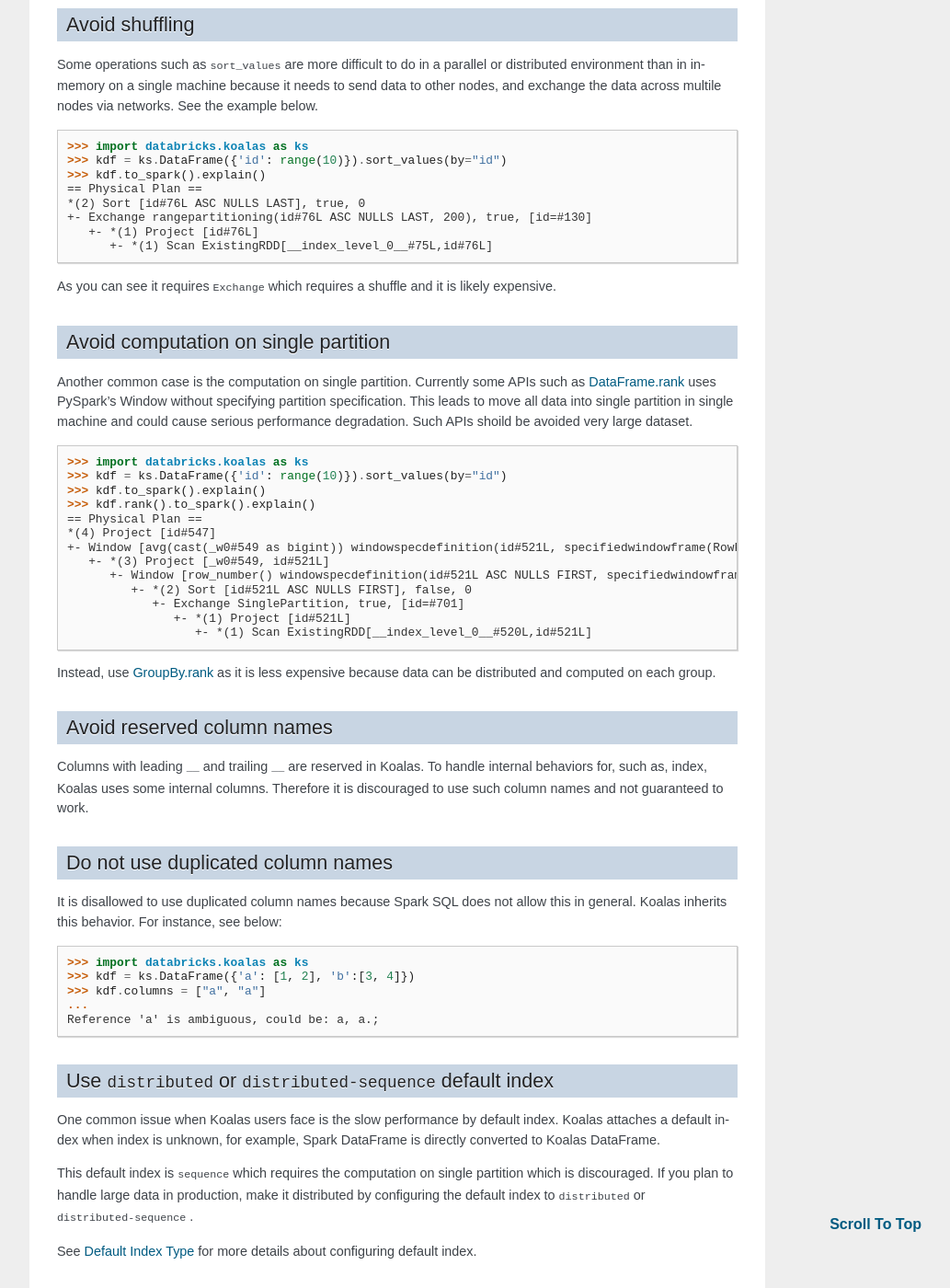
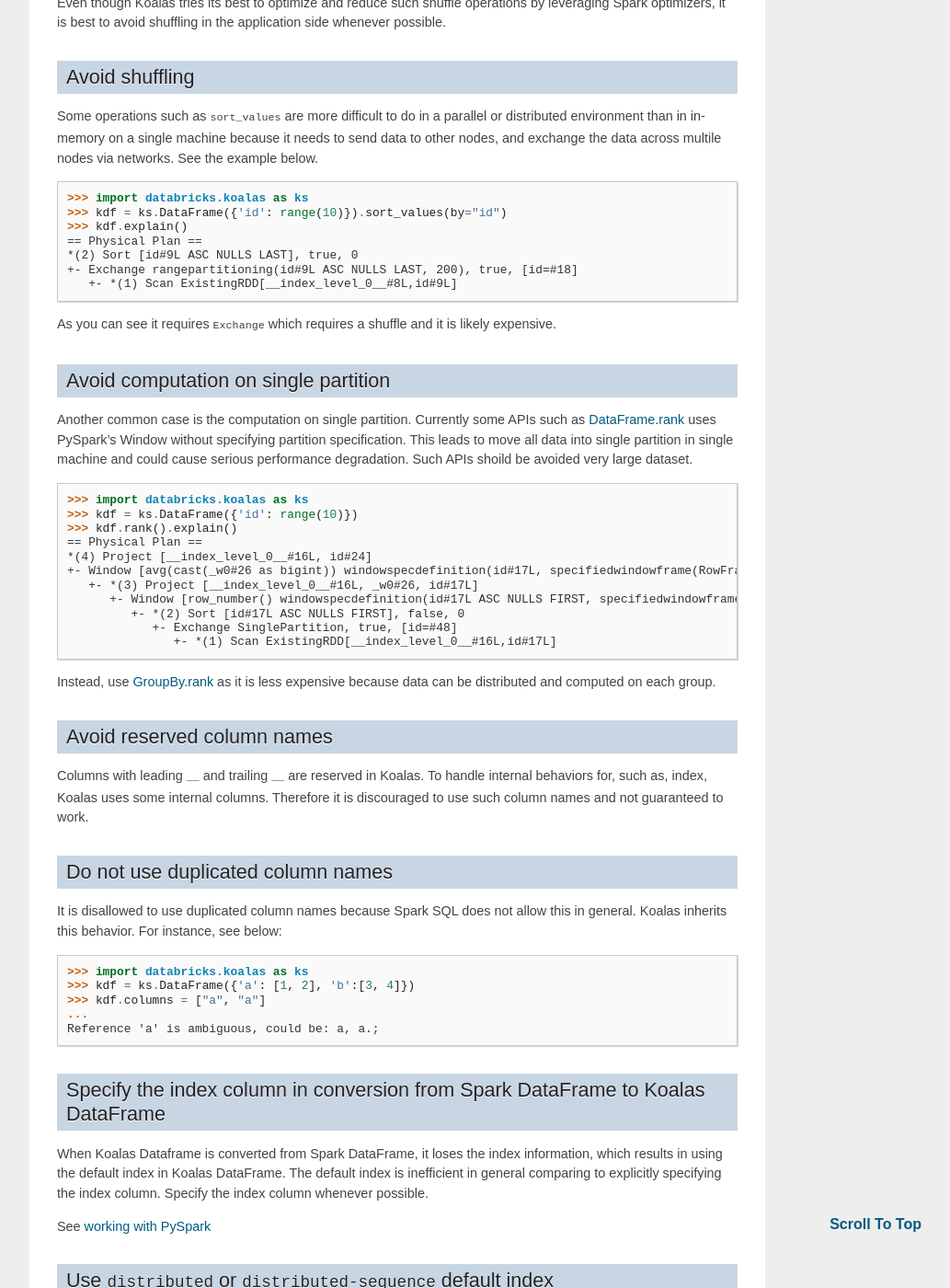
Before and after one commit to databricks/koalas, a Sphinx documentation site: the page built from docs/source/user_guide/best_practices.rst, in a window 1280 px wide and 1400 px high, scrolled down 1475 px. Shown: the whole window at 92% size, without its empty margins (238-1271 px from the left). Built offline with Sphinx 7.4.7, drawn with Linux system fonts in a browser that asks for light colours; pages that are not in the unit, such as notebooks, are missing from menus; the version number is read from the project's files by our own code; some of the changed text lies outside the part shown.

Commit message:
Address comments

```diff
--- a/docs/source/user_guide/best_practices.rst
+++ b/docs/source/user_guide/best_practices.rst
@@ -56,11 +56,10 @@
    >>> import databricks.koalas as ks
    >>> kdf = ks.DataFrame({'id': range(10)})
    >>> kdf = kdf[kdf.id > 5]
-   >>> kdf.to_spark().explain()
+   >>> kdf.explain()
    == Physical Plan ==
-   *(1) Project [id#509L]
-   +- *(1) Filter (id#509L > 5)
-      +- *(1) Scan ExistingRDD[__index_level_0__#508L,id#509L]
+   *(1) Filter (id#1L > 5)
+   +- *(1) Scan ExistingRDD[__index_level_0__#0L,id#1L]
 
 
 Whenever you are not sure about such cases, you can check the actual execution plans and
@@ -81,12 +80,11 @@
 
    >>> import databricks.koalas as ks
    >>> kdf = ks.DataFrame({'id': range(10)}).sort_values(by="id")
-   >>> kdf.to_spark().explain()
+   >>> kdf.explain()
    == Physical Plan ==
-   *(2) Sort [id#76L ASC NULLS LAST], true, 0
-   +- Exchange rangepartitioning(id#76L ASC NULLS LAST, 200), true, [id=#130]
-      +- *(1) Project [id#76L]
-         +- *(1) Scan ExistingRDD[__index_level_0__#75L,id#76L]
+   *(2) Sort [id#9L ASC NULLS LAST], true, 0
+   +- Exchange rangepartitioning(id#9L ASC NULLS LAST, 200), true, [id=#18]
+      +- *(1) Scan ExistingRDD[__index_level_0__#8L,id#9L]
 
 As you can see it requires ``Exchange`` which requires a shuffle and it is likely expensive.
 
@@ -103,18 +101,16 @@
 .. code-block:: python
 
    >>> import databricks.koalas as ks
-   >>> kdf = ks.DataFrame({'id': range(10)}).sort_values(by="id")
-   >>> kdf.to_spark().explain()
-   >>> kdf.rank().to_spark().explain()
+   >>> kdf = ks.DataFrame({'id': range(10)})
+   >>> kdf.rank().explain()
    == Physical Plan ==
-   *(4) Project [id#547]
-   +- Window [avg(cast(_w0#549 as bigint)) windowspecdefinition(id#521L, specifiedwindowframe(RowFrame, unboundedpreceding$(), unboundedfollowing$())) AS id#547], [id#521L]
-      +- *(3) Project [_w0#549, id#521L]
-         +- Window [row_number() windowspecdefinition(id#521L ASC NULLS FIRST, specifiedwindowframe(RowFrame, unboundedpreceding$(), currentrow$())) AS _w0#549], [id#521L ASC NULLS FIRST]
-            +- *(2) Sort [id#521L ASC NULLS FIRST], false, 0
-               +- Exchange SinglePartition, true, [id=#701]
-                  +- *(1) Project [id#521L]
-                     +- *(1) Scan ExistingRDD[__index_level_0__#520L,id#521L]
+   *(4) Project [__index_level_0__#16L, id#24]
+   +- Window [avg(cast(_w0#26 as bigint)) windowspecdefinition(id#17L, specifiedwindowframe(RowFrame, unboundedpreceding$(), unboundedfollowing$())) AS id#24], [id#17L]
+      +- *(3) Project [__index_level_0__#16L, _w0#26, id#17L]
+         +- Window [row_number() windowspecdefinition(id#17L ASC NULLS FIRST, specifiedwindowframe(RowFrame, unboundedpreceding$(), currentrow$())) AS _w0#26], [id#17L ASC NULLS FIRST]
+            +- *(2) Sort [id#17L ASC NULLS FIRST], false, 0
+               +- Exchange SinglePartition, true, [id=#48]
+                  +- *(1) Scan ExistingRDD[__index_level_0__#16L,id#17L]
 
 Instead, use
 `GroupBy.rank <https://koalas.readthedocs.io/en/latest/reference/api/databricks.koalas.groupby.GroupBy.rank.html>`_
@@ -143,6 +139,15 @@
    Reference 'a' is ambiguous, could be: a, a.;
 
 
+Specify the index column in conversion from Spark DataFrame to Koalas DataFrame
+-------------------------------------------------------------------------------
+
+When Koalas Dataframe is converted from Spark DataFrame, it loses the index information, which results in using
+the default index in Koalas DataFrame. The default index is inefficient in general comparing to explicitly specifying
+the index column. Specify the index column whenever possible.
+
+See  `working with PySpark <pandas_pyspark.rst#pyspark>`_
+
 Use ``distributed`` or ``distributed-sequence`` default index
 -------------------------------------------------------------
 
```
